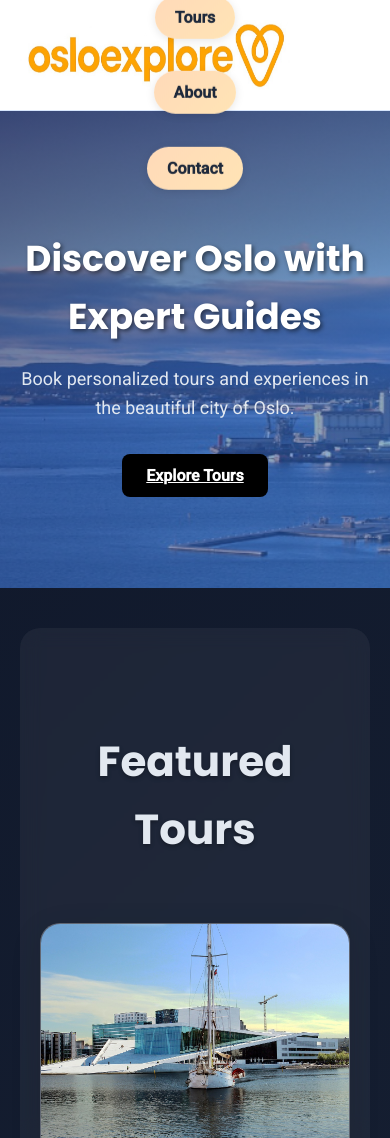
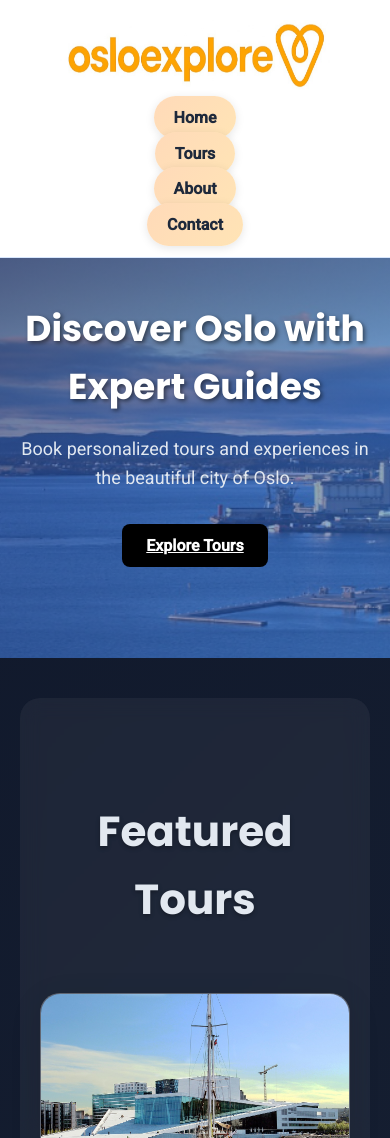
Before and after one commit to OsloExplore/oslo-explore, a plain HTML site: page index.html in a window 390 px wide. Shown: the top 1138 px of the page. Drawn offline with nearby package versions, Linux system fonts and the light colour scheme.

Commit message:
Fix navbar overlap on mobile devices by adjusting media query to max-width: 750px

```diff
--- a/style.css
+++ b/style.css
@@ -649,7 +649,11 @@ footer p {
 }
 
 /* Responsive design */
-@media (max-width: 768px) {
+@media (max-width: 750px) {
+    .hero {
+        margin-top: 150px;
+    }
+
     .hero h2,
     .about-hero h2,
     .contact-hero h2 {
@@ -662,13 +666,25 @@ footer p {
         font-size: 18px;
     }
 
+    header .container {
+        flex-direction: column;
+        gap: 15px;
+    }
+
+    nav {
+        position: static;
+        transform: none;
+        margin-top: 0;
+    }
+
     nav ul {
         flex-direction: column;
         align-items: center;
+        gap: 10px;
     }
 
     nav ul li {
-        margin: 10px 0;
+        margin: 0;
     }
 
     .tours-grid,
```
